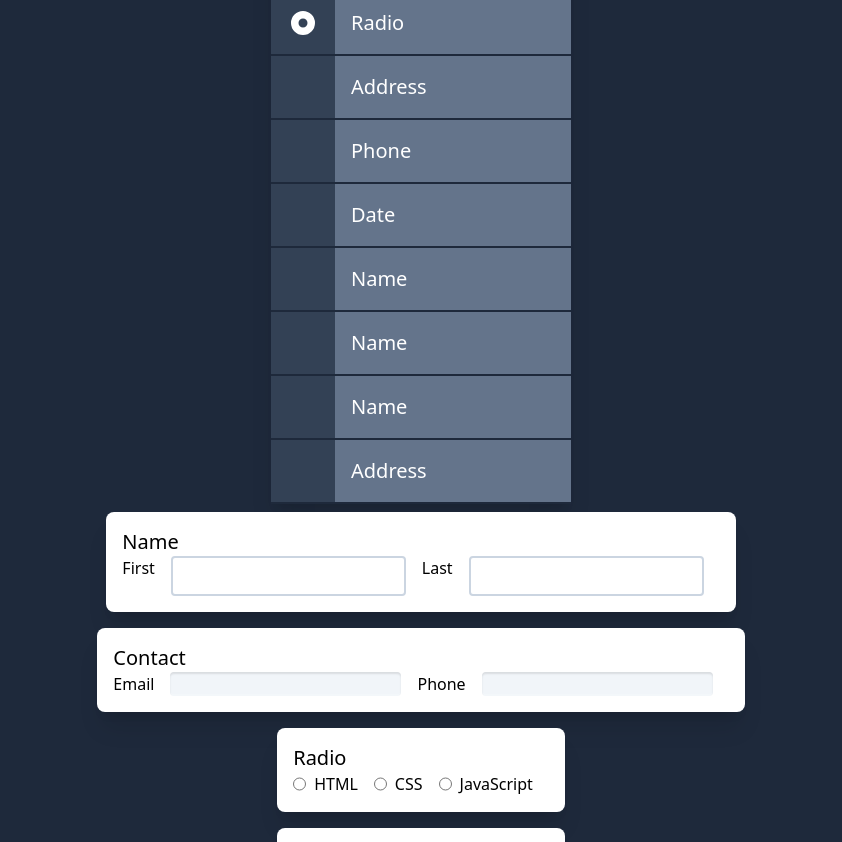
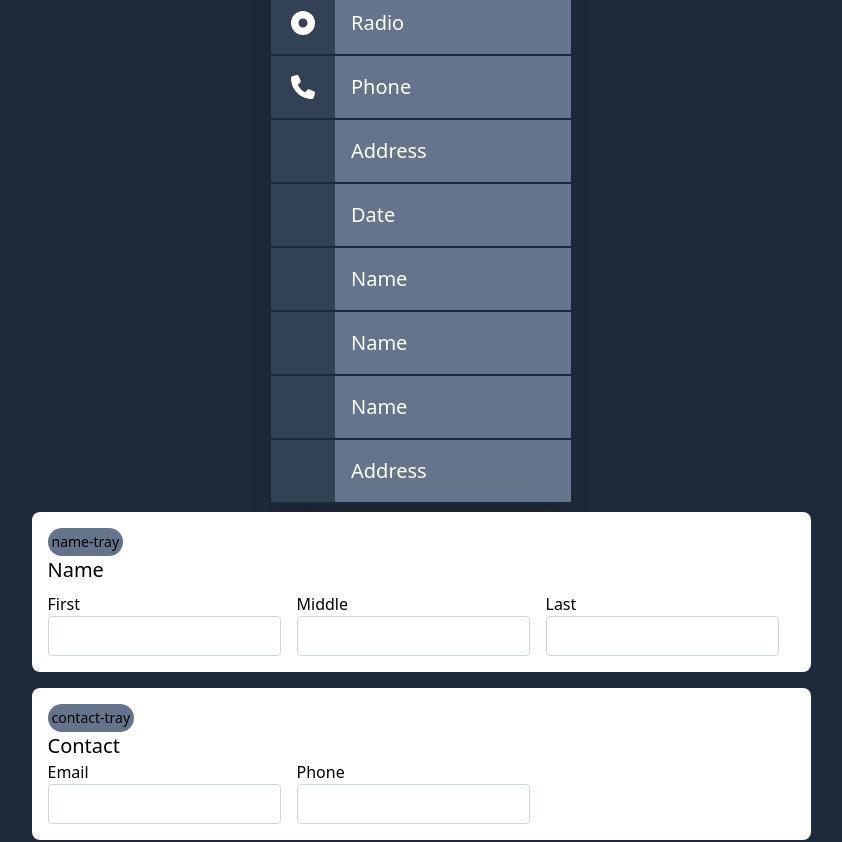
Before and after one commit to alejandrosatxc/form-builder, a Next.js app: page /components in a window 1280 px wide. Shown: the part 1100-1942 px from the top of the page, without its empty margins (219-1061 px from the left). Built offline with nearby package versions, Linux system fonts and the light colour scheme; no server answers.

Commit message:
Refactor more UI changes

```diff
--- a/components/FormComponents/Contact.js
+++ b/components/FormComponents/Contact.js
@@ -1,13 +1,17 @@
+import TextInput from "./TextInput"
+
 const Contact = ({ id }) => {
 
     return (
         <>
             <h3 className="text-black text-xl">Contact</h3>
             <div className="flex flex-row">
-                <label className="text-black mr-4" htmlFor={id + '-email'}>Email</label>
+                <TextInput id={id} label="Email" />
+                <TextInput id={id} label="Phone" />
+                {/* <label className="text-black mr-4" htmlFor={id + '-email'}>Email</label>
                 <input className="text-black mr-4 bg-slate-100 rounded shadow-well" id={id + '-email'} type="text"></input>
                 <label className="text-black mr-4" htmlFor={id + '-phone'}>Phone</label>
-                <input className="text-black mr-4 bg-slate-100 rounded shadow-well" id={id + '-phone'} type="text"></input>
+                <input className="text-black mr-4 bg-slate-100 rounded shadow-well" id={id + '-phone'} type="text"></input> */}
             </div>
         </>
     )
--- a/components/FormComponents/FormComponent.js
+++ b/components/FormComponents/FormComponent.js
@@ -34,12 +34,15 @@ const FormComponent = ({ name, type, id}) => {
 
     return (
         <li
-            className="flex flex-col justify-left bg-white h-auto w-auto my-2 rounded-lg shadow-xl p-4"
+            className="flex flex-col justify-left bg-white border-slate-300 h-auto w-auto my-2 rounded-lg transition ease-in-out duration-500 hover:shadow-xl hover:border p-4"
             ref={drag}
             style={{
                 opacity: isDragging ? 0.5 : 1
             }}
         >
+            <div className="bg-slate-500 rounded-full w-fit p-[4px] text-sm">
+                {id}
+            </div>
             <div className="flex flex-col justify-left place-items-start w-auto">{component}</div>
         </li>
     )
--- a/components/FormComponents/Name.js
+++ b/components/FormComponents/Name.js
@@ -1,13 +1,14 @@
+import TextInput from "./TextInput"
+
 const Name = ({ title, id }) => {
 
     return (
         <>
-            <h3 className="text-black text-xl">Name</h3>
+            <h3 className="text-black text-xl mb-2">Name</h3>
             <div className="flex flex-row">
-                <label className="text-black mr-4" htmlFor={id + '-firstName'} >First</label>
-                <input className="text-black h-10 mr-4 border-2 border-slate-300 rounded" id={id + '-firstName'} type="text"></input>
-                <label className="text-black mr-4" htmlFor={id + '-lastName'}>Last</label>
-                <input className="text-black h-10 mr-4 border-2 border-slate-300 rounded" id={id + '-lastName'} type="text"></input>
+                <TextInput id={id} label="First"/>
+                <TextInput id={id} label="Middle" />
+                <TextInput id={id} label="Last" />
             </div>
         </>
     )
--- /dev/null
+++ b/components/FormComponents/TextInput.js
@@ -0,0 +1,10 @@
+const TextInput = ({ id, label }) => {
+    return (
+        <div className="flex flex-col">
+            <label className="text-black text-left" htmlFor={id + '-' + label} >{label}</label>
+            <input className="text-black h-10 mr-4 border border-slate-300 rounded" id={id + '-' + label} type="text"></input>
+        </div>
+    )
+}
+
+export default TextInput
--- a/components/FormComponentsTray.js
+++ b/components/FormComponentsTray.js
@@ -1,5 +1,5 @@
 import CondensedComponent from "./FormComponents/CondensedComponent"
-import { faUser, faEnvelope, faSquareCheck, faCircleDot } from "@fortawesome/free-solid-svg-icons"
+import { faUser, faEnvelope, faSquareCheck, faCircleDot, faPhone } from "@fortawesome/free-solid-svg-icons"
 import { useState } from "react"
 
 const FormComponentsTray = () => {
@@ -9,8 +9,8 @@ const FormComponentsTray = () => {
         { type: "contact", name: "Contact", icon: faEnvelope, label: "Contact" },
         { type: "checkbox", name: "Checkbox", icon: faSquareCheck, label: "Checkboxes" },
         { type: "radio", name: "Radio", icon: faCircleDot, label: "Radio" },
+        { type: null, name: null, icon: faPhone, label: "Phone" },
         { type: null, name: null, icon: null, label: "Address" },
-        { type: null, name: null, icon: null, label: "Phone" },
         { type: null, name: null, icon: null, label: "Date" },
         { type: null, name: null, icon: null, label: "Name" },
         { type: null, name: null, icon: null, label: "Name" },
--- a/components/layout/navbar.js
+++ b/components/layout/navbar.js
@@ -44,8 +44,8 @@ const Navbar = () => {
                     </div>
                     :
                     <div className="flex justify-center place-items-center p-4">
-                        <button onClick={() => signIn()} className="bg-violet-200 rounded h-10 w-20 p-2 z-10">Sign in</button>
-                        { pingSignin ? <span className="animate-ping absolute bg-violet-200 rounded h-8 w-14 p-2 cursor-default"></span> : null }
+                        <button onClick={() => signIn()} className="bg-gradient-to-r from-fuchsia-600 to-violet-600 text-white rounded h-10 w-20 p-2 z-10">Sign in</button>
+                        { pingSignin ? <span className="animate-ping absolute bg-fuchsia-600 rounded h-8 w-14 p-2 cursor-default"></span> : null }
                     </div>
                 }
             </nav>
--- a/pages/components.js
+++ b/pages/components.js
@@ -9,10 +9,12 @@ const Components = () => {
             <GDocUploader />
             <TemplateAnalysis />
             <FormComponentsTray />
-            <FormComponent name="Name Input" type="name" id="name-tray" />
-            <FormComponent name="Contact Input" type="contact" id="contact-tray" />
-            <FormComponent name="Radio Input" type="radio" id="radio-tray" />
-            <FormComponent name="Checkbox Input" type="checkbox" id="checkboxes-tray" />
+            <div className="flex flex-col">
+                <FormComponent name="Name Input" type="name" id="name-tray" />
+                <FormComponent name="Contact Input" type="contact" id="contact-tray" />
+                <FormComponent name="Radio Input" type="radio" id="radio-tray" />
+                <FormComponent name="Checkbox Input" type="checkbox" id="checkboxes-tray" />
+            </div>
         </div>
     )
 }
```
